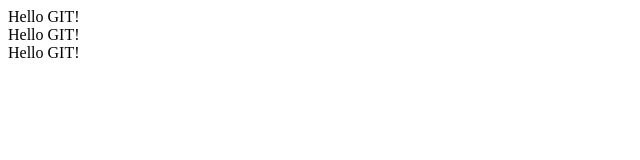
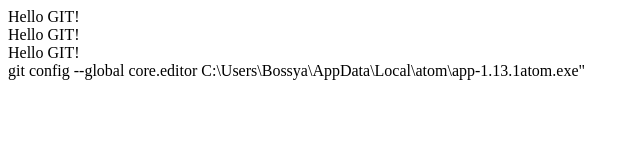
Before and after one commit to bossya81/mysite, a plain HTML site: page index.htm in a window 1280 px wide. Shown: the whole page, without its empty margins (0-640 px from the left). Drawn offline with Linux system fonts and the light colour scheme.

Commit message:
Commit 2

```diff
--- a/index.htm
+++ b/index.htm
@@ -15,3 +15,5 @@
 
 </body>
 </html>
+
+git config --global core.editor C:\Users\Bossya\AppData\Local\atom\app-1.13.1atom.exe"
```
